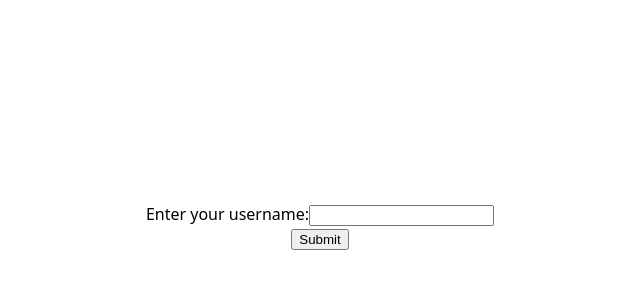
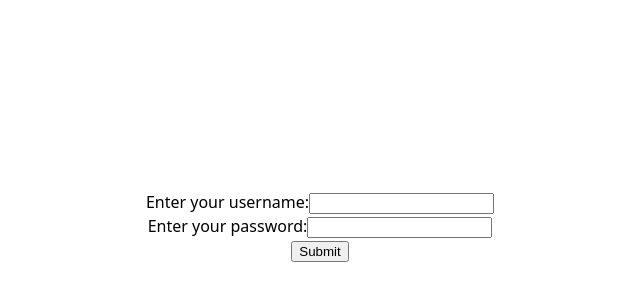
Before and after one commit to Kit-Trowbridge/react-practice, a React (Vite) app: page / in a window 1280 px wide. Shown: the part 174-474 px from the top of the page, without its empty margins (320-960 px from the left). Built offline with nearby package versions, Linux system fonts and the light colour scheme.

Commit message:
adding password and fields clearing on submission

```diff
--- a/src/components/Form.jsx
+++ b/src/components/Form.jsx
@@ -1,19 +1,30 @@
 import { useState } from "react"
 
 const Form = () => {
-    const [username, setUsername] = useState("")
+    const [username, setUsername] = useState("");
+    const [password, setPassword] = useState("");
 
-    const handleChange = (event) => {
+    const handleUsername = (event) => {
         const inputEl = event.target;
         setUsername(inputEl.value);
+    };
+
+    const handlePassword = (event) => {
+        const inputEl = event.target;
+        setPassword(inputEl.value);
     };
 
     const handleSubmit = (event) => {
         event.preventDefault();
         fetch("http://url.com/endpoint", {
             method: "POST",
-            body: JSON.stringify({username: username})
+            body: JSON.stringify({
+                username: username,
+                password: password
+            })
         });
+        setUsername("");
+        setPassword("");
     };
 
     return (
@@ -21,10 +32,20 @@ const Form = () => {
             <label>
                 Enter your username:
                 <input
-                    type="username"
+                    type="text"
                     name="username"
                     value={username}
-                    onChange={handleChange}
+                    onChange={handleUsername}
+                />
+            </label>
+            <br />
+            <label>
+                Enter your password:
+                <input
+                    type="password"
+                    name="password"
+                    value={password}
+                    onChange={handlePassword}
                 />
             </label>
             <br />
```
